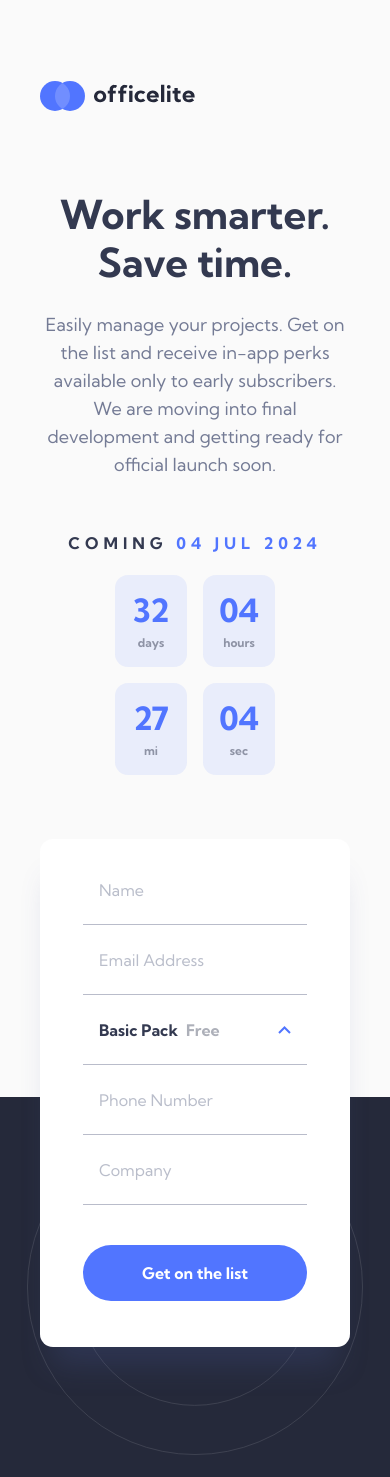
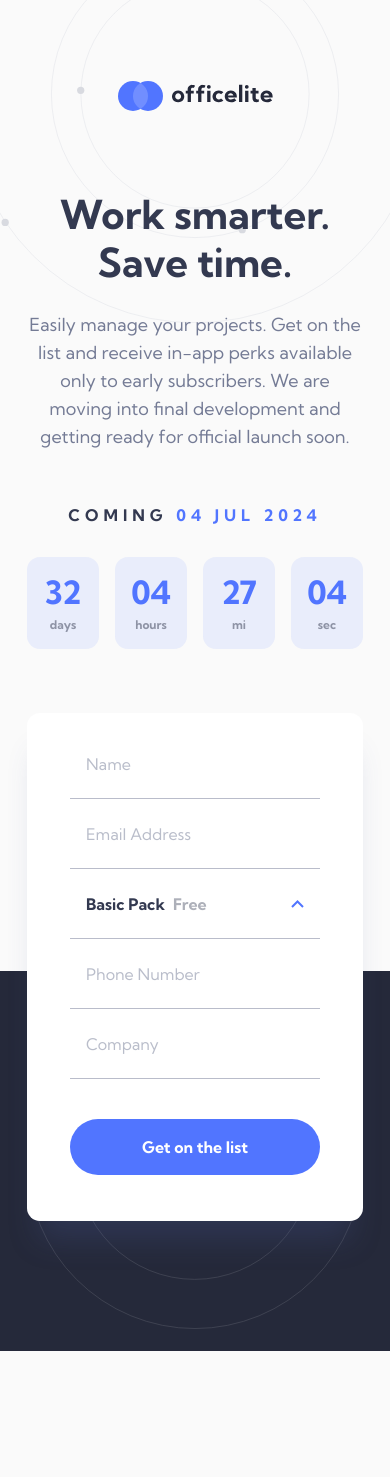
Before and after one commit to VillageR88/next-officelite-coming-soon-site, a Next.js app: page /sign-up in a window 390 px wide. After the commit the page ends 1351 px from the top, so only its background shows below. Built offline with nearby package versions, Linux system fonts and the light colour scheme.

Commit message:
layout fixed kata looks ready
Signed-off-by: VillageR88 <villager88pl@gmail.com>

```diff
--- a/app/components/Timer.tsx
+++ b/app/components/Timer.tsx
@@ -7,15 +7,19 @@ export default function Timer({
   textColor2,
   textColor3,
   backgroundColor,
+  moreGap,
 }: {
   textColor1: string;
   textColor2: string;
   textColor3: string;
   backgroundColor: string;
+  moreGap?: boolean;
 }) {
   const { timerValue, current4thOfNextMonth } = useContext(DataContext);
   return (
-    <div className="flex flex-col items-center justify-between gap-[8px] text-center lg:items-start screenInBetween:gap-0 screenInBetween:text-start">
+    <div
+      className={`flex flex-col items-center justify-between ${moreGap ? 'gap-[18px]' : 'gap-[8px]'} text-center lg:items-start screenInBetween:gap-0 screenInBetween:text-start`}
+    >
       <span className={`text-[16px] font-bold leading-[48px] tracking-[5px] ${textColor1}`}>
         COMING{' '}
         <span className="text-[#5175FF]">
@@ -24,7 +28,7 @@ export default function Timer({
             .toUpperCase()}
         </span>
       </span>
-      <div className="evenSmallerScreen:grid-cols-2 verySmallScreen:flex grid gap-[16px] md:h-[128px] md:w-[448px]">
+      <div className="evenSmallerScreen:grid-cols-2 verySmallScreen:flex verySmallScreen:gap-[16px] grid gap-[6px] md:h-[128px] md:w-[448px]">
         {Object.keys(timerValue).map((key) => (
           <div
             className={`flex h-[92px] w-[72px] flex-col items-center justify-center rounded-[13px] md:h-[128px] md:w-[100px] md:gap-[2px] ${backgroundColor} pt-[6px] md:pt-[16px]`}
--- a/app/sign-up/page.tsx
+++ b/app/sign-up/page.tsx
@@ -19,7 +19,6 @@ import { Package } from '@/app/_lib/interfaces';
 
 function CustomSelect({ buttonRef }: { buttonRef: React.RefObject<HTMLButtonElement> }) {
   const { preferredOption } = useContext(DataContext);
-
   const [isOpen, setIsOpen] = useState<boolean>(false);
   const [selectedOption, setSelectedOption] = useState<Package>(preferredOption);
   const listboxRef = useRef<HTMLLIElement[]>([]);
@@ -96,8 +95,9 @@ function CustomSelect({ buttonRef }: { buttonRef: React.RefObject<HTMLButtonElem
         className="h-[69px] w-full px-4 text-left text-black"
       >
         <div className="flex items-center justify-between">
-          <div className="flex gap-[8px]">
+          <div className="flex items-center gap-[8px]">
             <span className="text-[#333950]">{options.find((option) => option.value === selectedOption)?.label1}</span>
+            <div className="flex flex-col sm:flex-row sm:gap-2">
               <span
                 className={`text-[#333950]/40 ${
                   options.find((option) => option.value === selectedOption)?.label3
@@ -115,8 +115,9 @@ function CustomSelect({ buttonRef }: { buttonRef: React.RefObject<HTMLButtonElem
                 {options.find((option) => option.value === selectedOption)?.label3}
               </span>
             </div>
+          </div>
           <Image
-            className={`h-[8px] w-[13px] transition duration-[300] ${isOpen ? 'scale-100' : 'scale-[-100%]'}`}
+            className={`ml-2 h-[8px] w-[13px] transition duration-[300] ${isOpen ? 'scale-100' : 'scale-[-100%]'}`}
             width={13}
             height={8}
             src={iconArrow as string}
@@ -150,11 +151,11 @@ function CustomSelect({ buttonRef }: { buttonRef: React.RefObject<HTMLButtonElem
                 handleOptionClick(option.value);
               }
             }}
-            className={`${index === 0 ? 'rounded-t-[8px]' : index === options.length - 1 ? 'rounded-b-[8px]' : ''} flex h-[67px] cursor-pointer items-center justify-between px-[32px] text-[16px] font-bold hover:bg-[#5175FF]/10`}
+            className={`${index === 0 ? 'rounded-t-[8px]' : index === options.length - 1 ? 'rounded-b-[8px]' : ''} flex h-[67px] cursor-pointer items-center justify-between px-[20px] text-[16px] font-bold hover:bg-[#5175FF]/10 sm:px-[32px]`}
           >
             <div className="flex items-center gap-[8px]">
               <span className="text-[#11121a]">{option.label1}</span>
-              <div className="flex gap-2">
+              <div className="flex flex-col sm:flex-row sm:gap-2">
                 <span className={`text-[#333950]/40 ${option.label3 ? 'line-through decoration-[#F05B5B]' : ''}`}>
                   {option.label2}
                 </span>
@@ -162,7 +163,7 @@ function CustomSelect({ buttonRef }: { buttonRef: React.RefObject<HTMLButtonElem
               </div>
             </div>
             <Image
-              className={`h-[12px] w-[15px] ${option.value === selectedOption ? 'block' : 'hidden'}`}
+              className={`ml-2 h-[12px] w-[15px] ${option.value === selectedOption ? 'block' : 'hidden'}`}
               width={15}
               height={12}
               src={iconCheck as string}
@@ -231,10 +232,10 @@ export default function SignUp() {
   return (
     <main className="relative z-0 flex min-h-dvh justify-center overflow-x-clip px-10 font-kumbhSans sm:min-h-screen">
       <div className="absolute -z-10 flex size-full flex-col bg-[#FAFAFA] lg:flex-row">
-        <div className="flex min-h-full w-[calc(50%)] flex-col items-start bg-[#FAFAFA]"></div>
+        <div className="flex min-h-full flex-col items-start bg-[#FAFAFA] bg-[url('../public/assets/home/bg-pattern-header.svg')] bg-[length:458px] bg-[50%_-135px] bg-no-repeat lg:w-[calc(50%)] lg:bg-none lg:bg-no-repeat"></div>
         <div className="mt-[-250px] min-h-[380px] bg-[#25293A] bg-[url('../public/assets/sign-up/bg-pattern-side.svg')] bg-[length:1540px] bg-[50%_50%] bg-no-repeat lg:ml-[600px] lg:mt-0 lg:min-h-full lg:w-1/2 lg:bg-[length:auto] lg:bg-[calc(0%-760px)_calc(0%-780px)]"></div>
       </div>
-      <div className="flex w-full max-w-[1110px] flex-col">
+      <div className="flex w-full max-w-[1110px] flex-col items-center lg:items-stretch">
         <Image
           className="mt-[81px] h-[30px] w-[155px]"
           width={155}
@@ -250,6 +251,7 @@ export default function SignUp() {
               <p className="text-[#747B95]">{firstColItems.description}</p>
             </section>
             <Timer
+              moreGap
               textColor1="text-[#333950]"
               textColor2="text-[#5175FF]"
               textColor3="text-[#333950]/50"
--- a/tailwind.config.ts
+++ b/tailwind.config.ts
@@ -9,8 +9,8 @@ const config: Config = {
   theme: {
     extend: {
       screens: {
-        evenSmallerScreen: '320px',
-        verySmallScreen: '400px',
+        evenSmallerScreen: '240px',
+        verySmallScreen: '360px',
         tablet: '700px',
         screen1200: '1200px',
         screenInBetween: '1024px',
```
Lines whose indentation alone changed are shown as unchanged.
